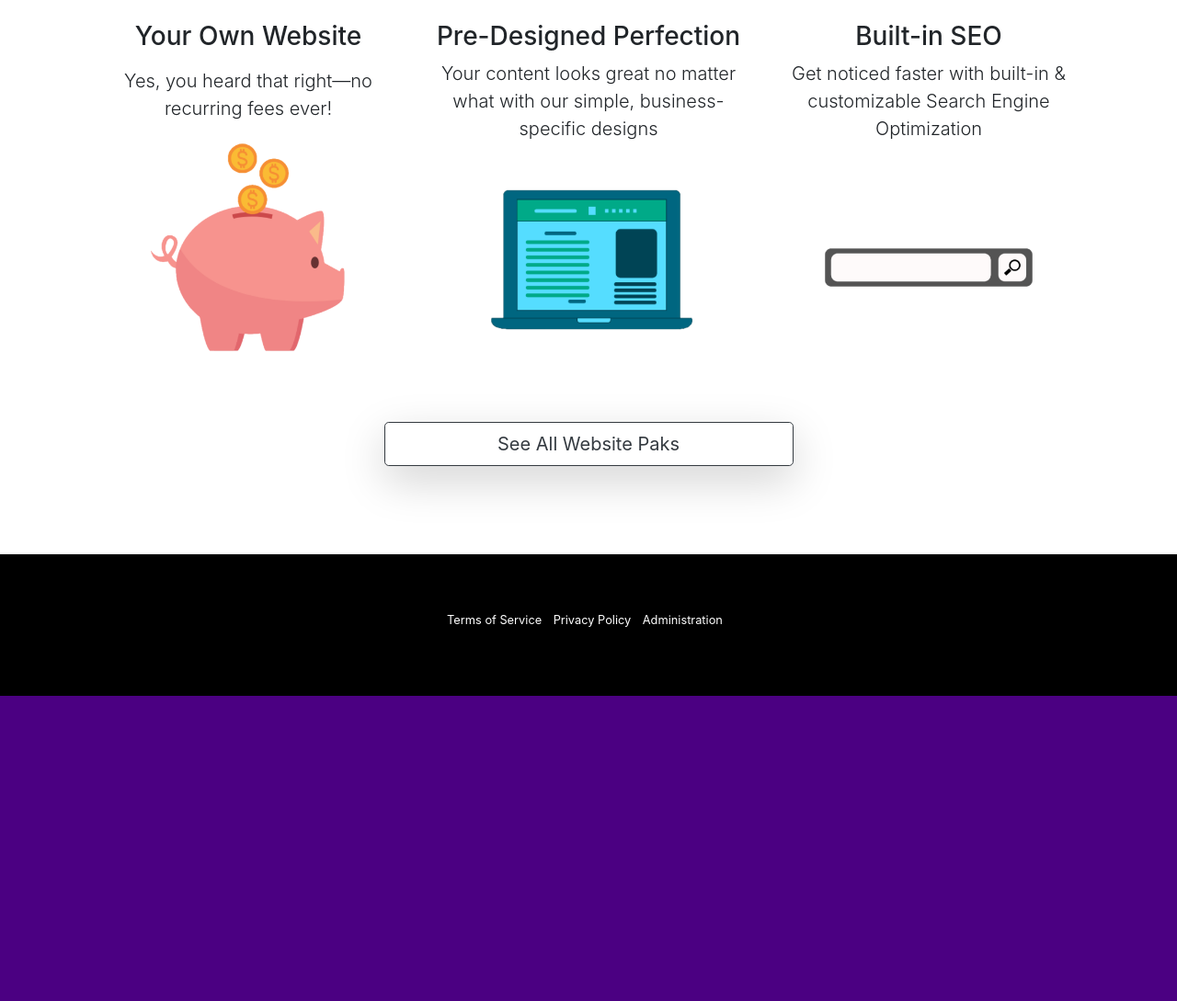
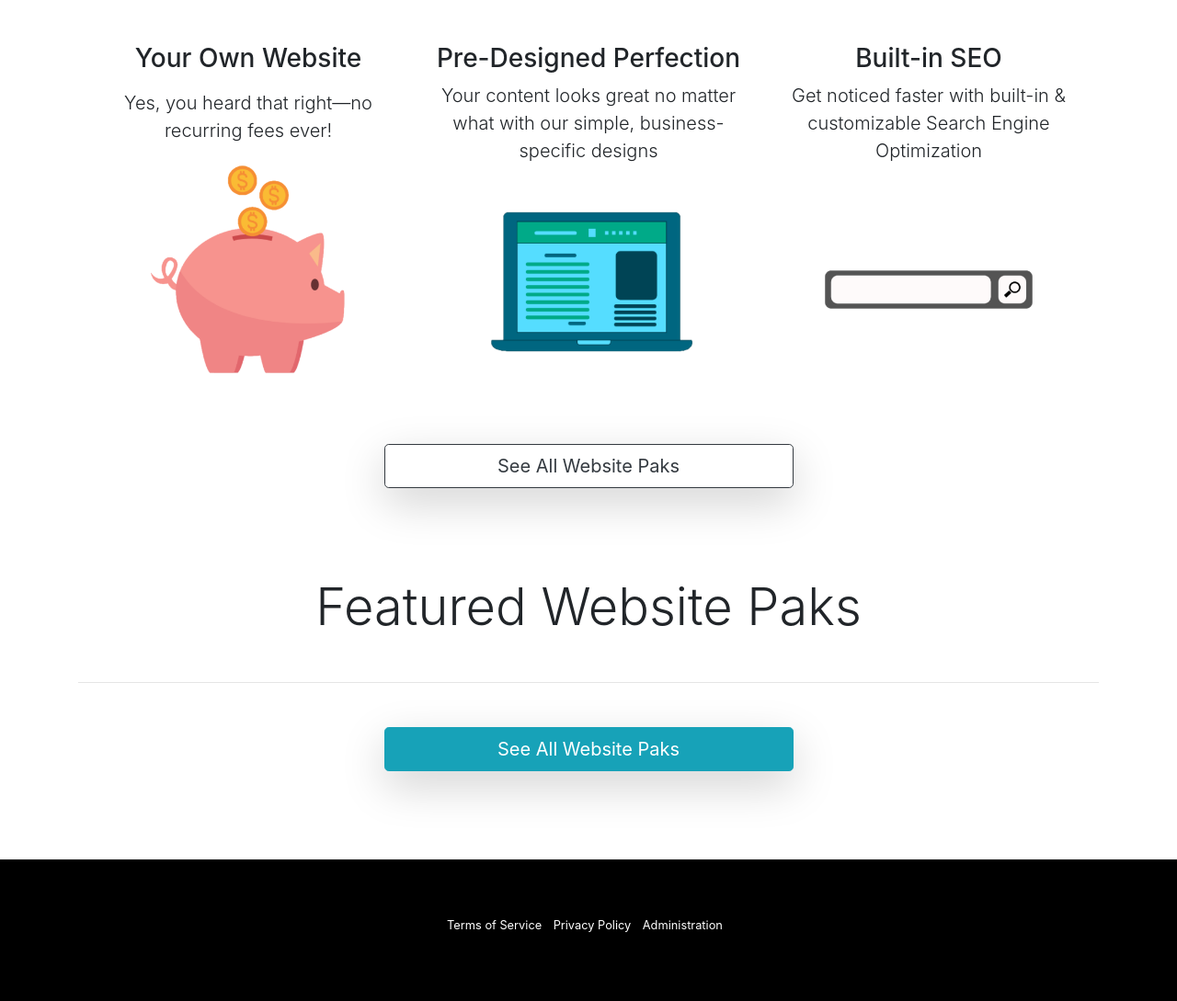
Before and after one commit to mia-k-monaghan/fsp_shop, a Django app: page / in a window 1280 px wide. Shown: the part 825-1914 px from the top of the page at 92% size. Before the commit the page ends 1582 px from the top, so only its background shows below. Run offline with Django 3.2, Linux system fonts and the light colour scheme; data that the repository does not hold is empty; some libraries are stand-ins or nearby versions.

Commit message:
featured products

```diff
--- a/templates/core/index.html
+++ b/templates/core/index.html
@@ -1,4 +1,4 @@
-{% extends "base.html" %}
+product{% extends "base.html" %}
 {% load static %}
 
 {% block meta_block %}
@@ -20,7 +20,7 @@
     <source src="{% static "img/index/BlackTriangleBackground.mp4" %}" type="video/mp4" />
   </video>
   <div class="container text-light text-center my-auto">
-    <p class="display-4">Full Stack Pak</p>
+    <p class="display-3">Full Stack Pak</p>
     <p class="lead">Finally, a 100% customizable, no-code website specifically designed for your buisness</p>
     <a class="btn btn-outline-light btn-lg" href="#" role="button">Find My Design</a>
   </div>
@@ -48,6 +48,55 @@
       <a class="btn btn-block btn-outline-dark shadow-lg btn-lg" href="#" role="button">See All Website Paks</a>
     </div>
   </div>
+  <p class="display-4 my-5 pt-5 text-center">Featured Website Paks</p>
+  <hr>
+  {% for product in featured_products %}
+  <div class="row mt-3 pt-3">
+    <!--Image Column Sizing-->
+    <div class="col-lg-5 col-xl-4 mb-4">
+    <!--Product Image/Video-->
+      <a href="{% url 'core:product-detail' slug=product.slug %}">
+      {% if product.images.all.0 %}
+        {% if product.images.all.0.type == 'IMG' %}
+          <!--Image-->
+          <img src="{{product.images.all.0.image.url}}" class="img-fluid card-img-top shadow-sm" alt="{{product.title}}">
+        {% else %}
+        <!--Video-->
+        <div class="embed-responsive embed-responsive-16by9">
+          <iframe class="card-img-top shadow-sm embed-responsive-item"src="{{product.images.all.0.video_embed_url}}"></iframe>
+        </div>
+        {% endif %}
+      {% else %}
+      <!--Default Blank Product Image-->
+        <img src="{% static "img/Default_Blank_Product.png" %}" class="img-fluid card-img-top shadow-sm" alt="{{floorplan.title}}">
+      {% endif %}
+      </a>
+    <!--End of Image Column Sizing-->
+    </div>
+    <!--Product Description Column Sizing-->
+    <div class="col-lg-7 col-xl-7 ml-xl-4 mb-4 text-left">
+      <!--Product Title-->
+      <h3 class="mb-3 font-weight-bold">{{product.title}}</h3>
+      <!--Product Description-->
+      {% if product.description %}
+        <p>{{product.description|linebreaks|safe}}</p>
+      {% endif %}
+      <!--Product Details Button-->
+      <a href="{% url 'core:product-detail' slug=product.slug %}"
+        class="btn btn-outline-dark shadow-sm btn-lg">Details
+      </a>
+    <!--End of Product Description Column Sizing-->
+    </div>
+  </div>
+  <hr>
+  <!--End of Featured Products List-->
+  {% endfor %}
+  <div class="row my-5">
+    <div class="col-md-5 mx-auto">
+      <a class="btn btn-block btn-info shadow-lg btn-lg" href="#" role="button">See All Website Paks</a>
+    </div>
+  </div>
+
 </div>
 
 {% endblock content %}
```
